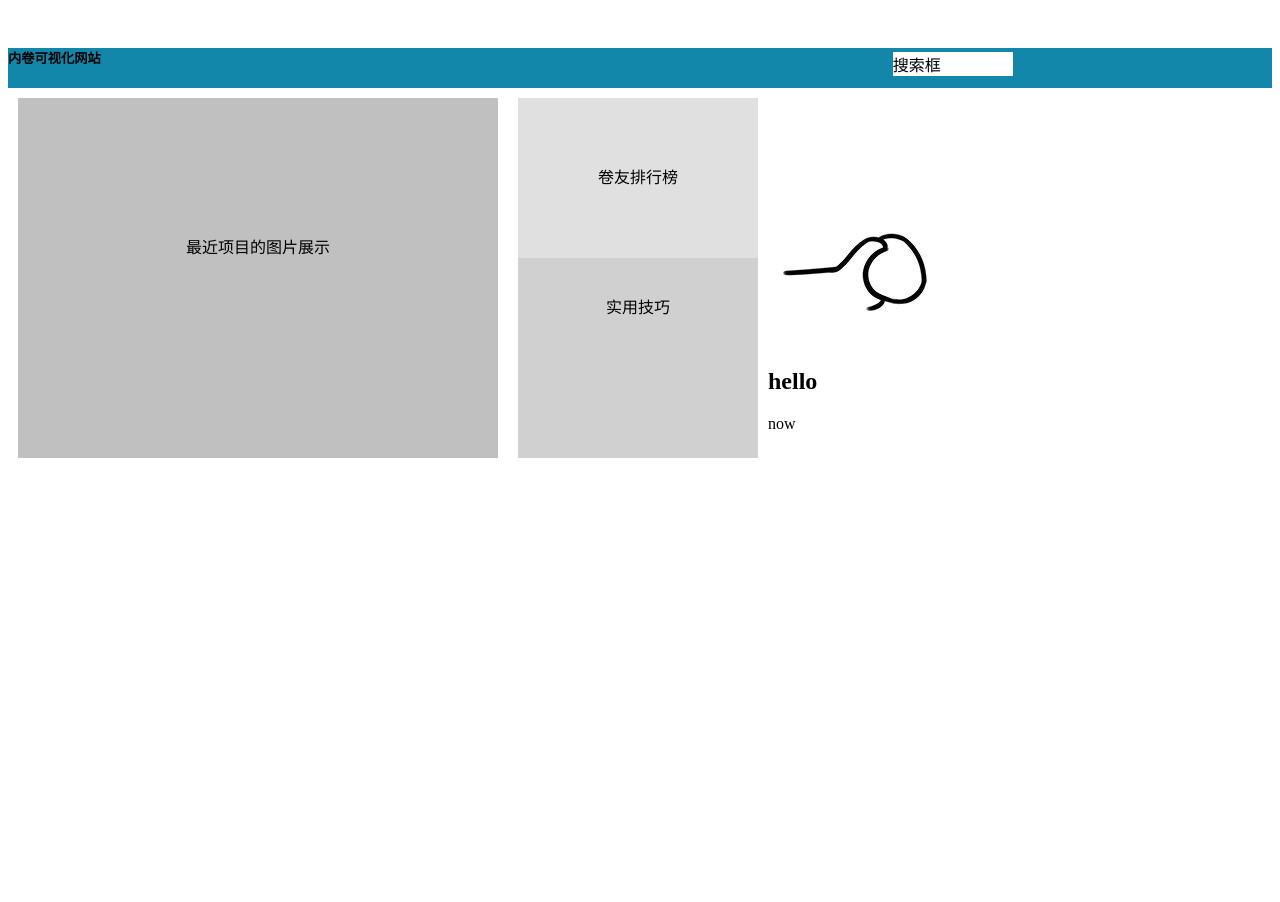
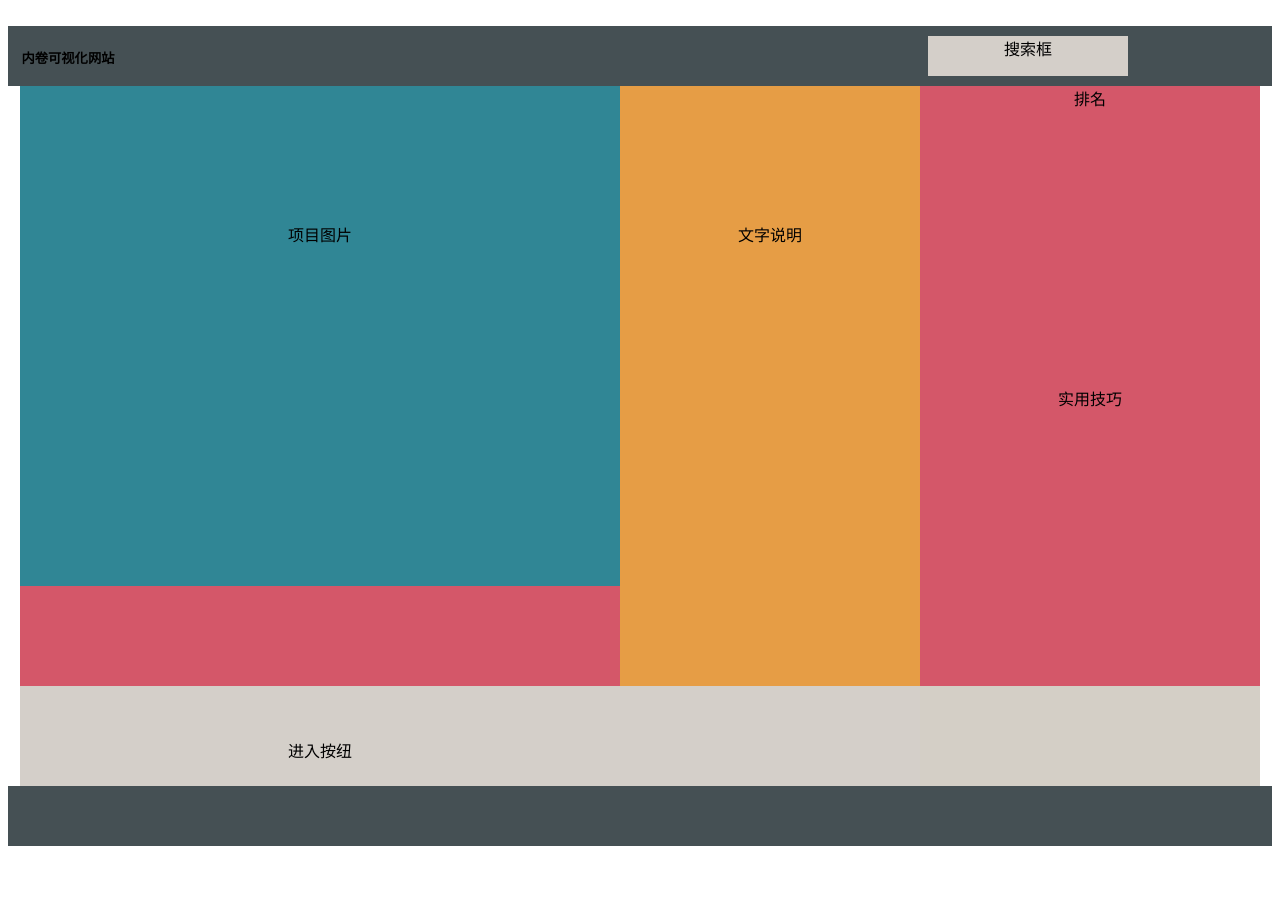
Before and after one commit to helloangus/InvolutionPrivateSite, a Django app: page /firstHtml/ in a window 1280 px wide. Before the commit the page ends 458 px from the top, so only its background shows below. Run offline with Django 4.2, Linux system fonts and the light colour scheme; data comes from the database, SQL or seed files in the repository.

Commit message:
Update test.html

```diff
--- a/firstHtml/templates/firstHtml/test.html
+++ b/firstHtml/templates/firstHtml/test.html
@@ -6,73 +6,133 @@
     <title>卷友网站</title>
 
     <style type="text/css">
-        .div-a {
-            background-color: #1387aa;
-            height: 40px;
-            position: relative;
+        .headerclass {
+            background-color: #455054;
+            height: 60px;
+            display: block;
         }
 
-        .div-b {
-            background-color: #FFFFFF;
+        .homepageclass {
+            background-color: #D4CFC9;
+            height: 700px;
+            width: 1240px;
+            margin: 0 auto;
+        }
+
+        .logoclass {
+            background-color: #455054;
+            height: 40px;
             width: 120px;
-            float: right;
-            position: absolute;
-            top: 10%;
-            left: 70%;
-            background-color: white;
+            display: inline-block;
+            float: left;
+            padding-right: 800px;
+            text-align: center;
+        }
+
+        .mainclass {
+            background-color: #308695;
+            height: 600px;
+            width: 900px;
+            float: left;
+            text-align: center;
+            line-height: 300px;
+            display: block;
+        }
+
+        .mainleftclass {
+            background-color: #308695;
+            height: 600px;
+            width: 600px;
+            float: left;
+            display: inline-block;
+        }
+
+        .mainlefttopclass {
+            background-color: #308695;
+            height: 500px;
+            width: 600px;
+            float: left;
+        }
+
+        .mainleftbottomclass {
+            background-color: #D45769;
+            height: 100px;
+            width: 600px;
+            float: left;
+        }
+
+        .mainrightclass {
+            background-color: #E69D45;
+            height: 600px;
+            width: 300px;
+            display: inline-block;
 
         }
 
-        .div-c {
-            background-color: #C0C0C0;
-            height: 360px;
-            width: 480px;
+        .searchframeclass {
+            background-color: #D4CFC9;
+            height: 40px;
+            width: 200px;
+            display: inline-block;
+            text-align: center;
+            margin-top: 10px;
+        }
+
+        .skillsclass {
+            background-color: #D45769;
+            height: 300px;
+            width: 340px;
             float: left;
             text-align: center;
-            line-height: 300px;
-            margin:10px;
+
         }
 
-        .div-d {
-            background-color: #E0E0E0;
-            height: 360px;
-            width: 240px;
+        .viceclass {
+            background-color: #D4CFC6;
+            height: 700px;
+            width: 340px;
             float: left;
             text-align: center;
-            line-height: 160px;
-            margin:10px;
-        }
 
-        .div-e {
-            background-color: #D0D0D0;
-            height: 200px;
-            width: 240px;
-            float: left;
-            text-align: center;
-            line-height: 100px;
+
         }
     </style>
 </head>
 
 <body>
-    <div id="header" class="div-a">
-        <h5 style="margin-bottom:0;">内卷可视化网站</h5>
-        <div id="search_frame" class="div-b">
+
+    <div id="header" class="headerclass">
+        <div id="logo" class="logoclass">
+            <h5>内卷可视化网站</h5>
+        </div>
+
+        <div id="searchframe" class="searchframeclass">
             搜索框</div>
     </div>
+    <div id="homepage" class="homepageclass">
+        <div id="main" class="mainclass">
+            <div class="mainleftclass">
+                <div class="mainlefttopclass">
+                    项目图片
+                </div>
+                <div class="mainleftbottomclass">
+                    <P>进入按纽</P>
+                </div>
+            </div>
+            <div class="mainrightclass">
+                文字说明
+            </div>
+        </div>
 
-
-
-    <div id="menu" class="div-c">
-        最近项目的图片展示</div>
-
-    <div id="content" class="div-d">
-        卷友排行榜<div id="content" class="div-e">
-            实用技巧</div>
+        <div id="vice" class="viceclass">
+            <div id="list" class="skillsclass">
+                排名</div>
+            <div id="skills" class="skillsclass">
+                实用技巧</div>
+        </div>
+    </div>
+    <div id="tail" class="headerclass">
     </div>
 </body>
+
 </html>
-
-<div>
-    {{ md_detail.content|safe }}
-</div>
```
